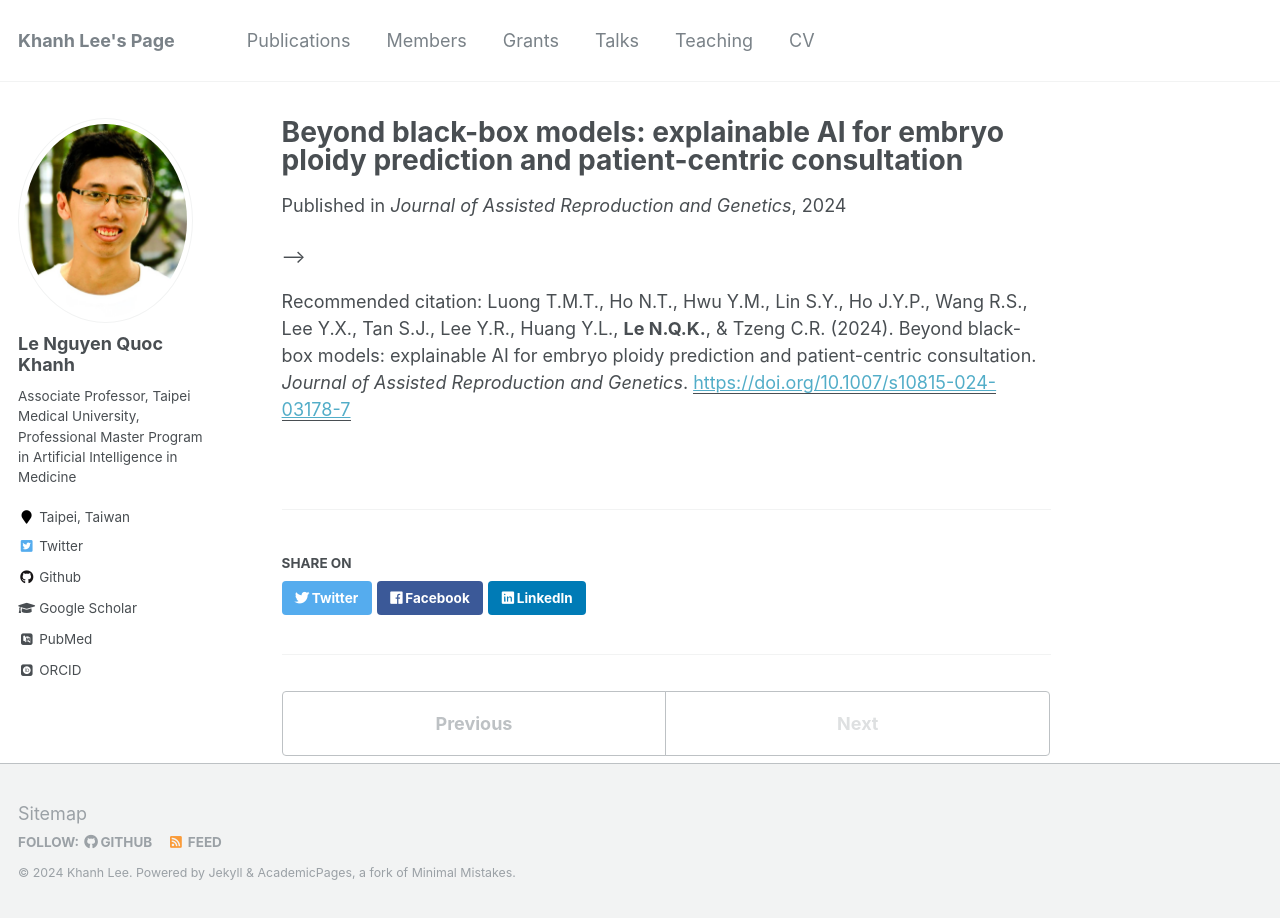
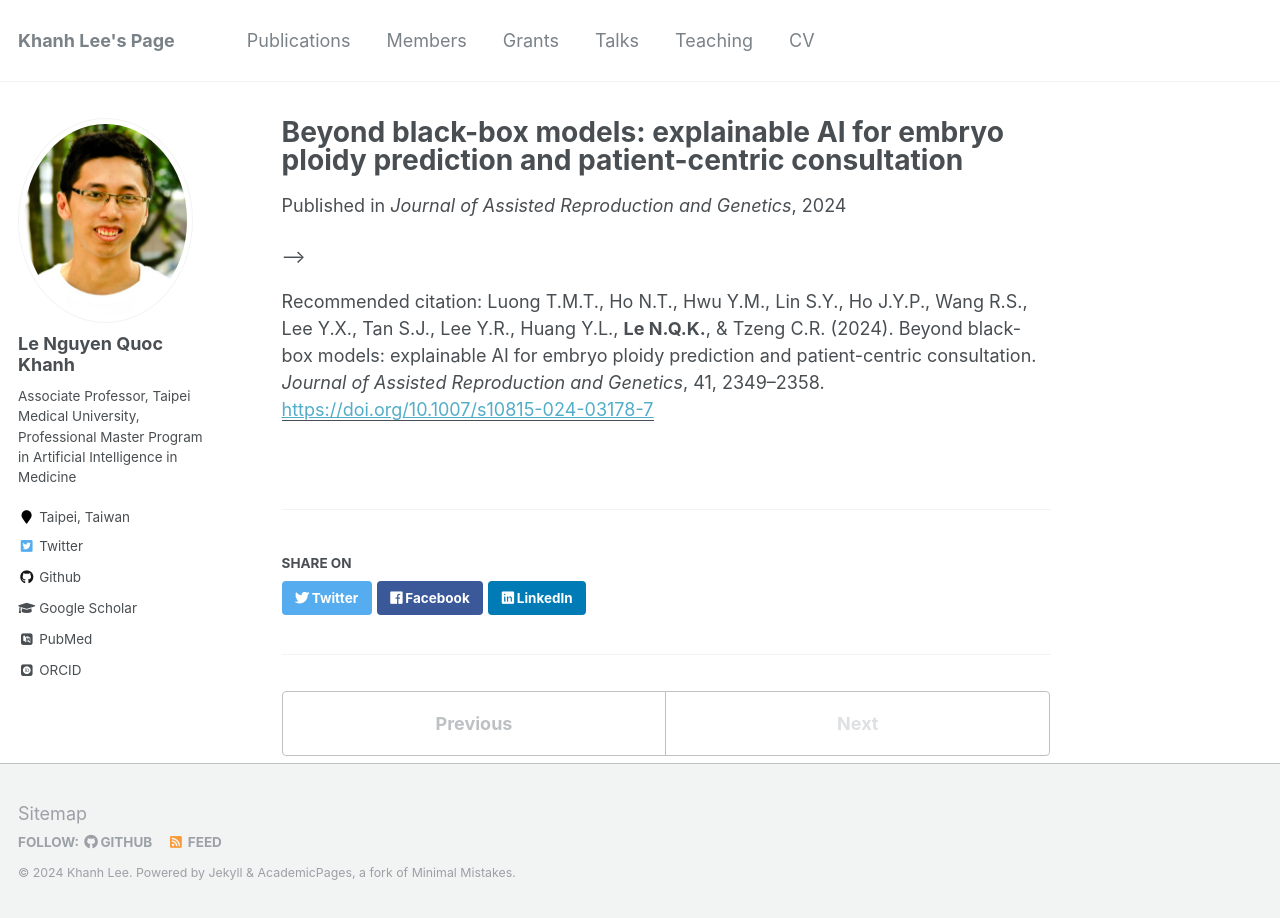
Before and after one commit to khanhlee/khanhlee.github.io, a Jekyll site: the page built from _publications/2024-07-04-embryo-XAI.md, in a window 1280 px wide. Built offline with Jekyll 4.4.1, drawn with Linux system fonts in a browser that asks for light colours; some web fonts are replaced.

Commit message:
Update 2024-07-04-embryo-XAI.md

```diff
--- a/_publications/2024-07-04-embryo-XAI.md
+++ b/_publications/2024-07-04-embryo-XAI.md
@@ -5,5 +5,5 @@ permalink: /publication/2024-07-04-embryo-XAI
 date: 2024-07-04
 venue: 'Journal of Assisted Reproduction and Genetics'
 paperurl: 'https://doi.org/10.1007/s10815-024-03178-7'
-citation: 'Luong T.M.T., Ho N.T., Hwu Y.M., Lin S.Y., Ho J.Y.P., Wang R.S., Lee Y.X., Tan S.J., Lee Y.R., Huang Y.L., <b>Le N.Q.K.</b>, & Tzeng C.R. (2024). Beyond black-box models: explainable AI for embryo ploidy prediction and patient-centric consultation. <i>Journal of Assisted Reproduction and Genetics</i>.'
+citation: 'Luong T.M.T., Ho N.T., Hwu Y.M., Lin S.Y., Ho J.Y.P., Wang R.S., Lee Y.X., Tan S.J., Lee Y.R., Huang Y.L., <b>Le N.Q.K.</b>, & Tzeng C.R. (2024). Beyond black-box models: explainable AI for embryo ploidy prediction and patient-centric consultation. <i>Journal of Assisted Reproduction and Genetics</i>, 41, 2349–2358.'
 ---
```
